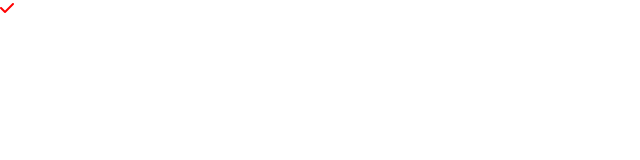
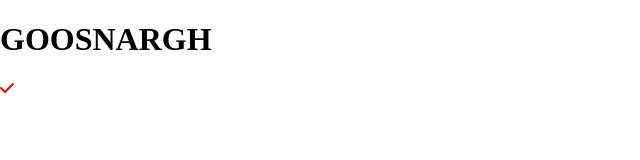
Before and after one commit to vaibhavahbiav/Projects, a plain HTML site: page index.html in a window 1280 px wide. Shown: the whole page, without its empty margins (0-640 px from the left). Drawn offline with Linux system fonts and the light colour scheme.

Commit message:
goosnargh

```diff
--- a/index.html
+++ b/index.html
@@ -11,6 +11,8 @@
 </head>
 <body>
 
+    <h1>GOOSNARGH</h1>
+
     <i class="fa-sharp fa-solid fa-check" style="color: #ff0000;"></i>
 
     <!-- SCRIPT -->
```
